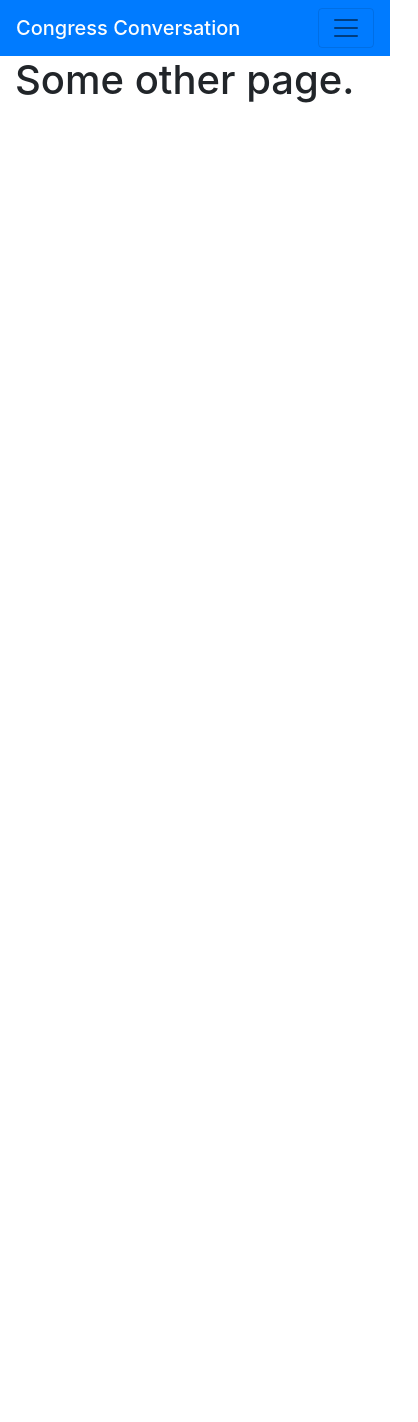
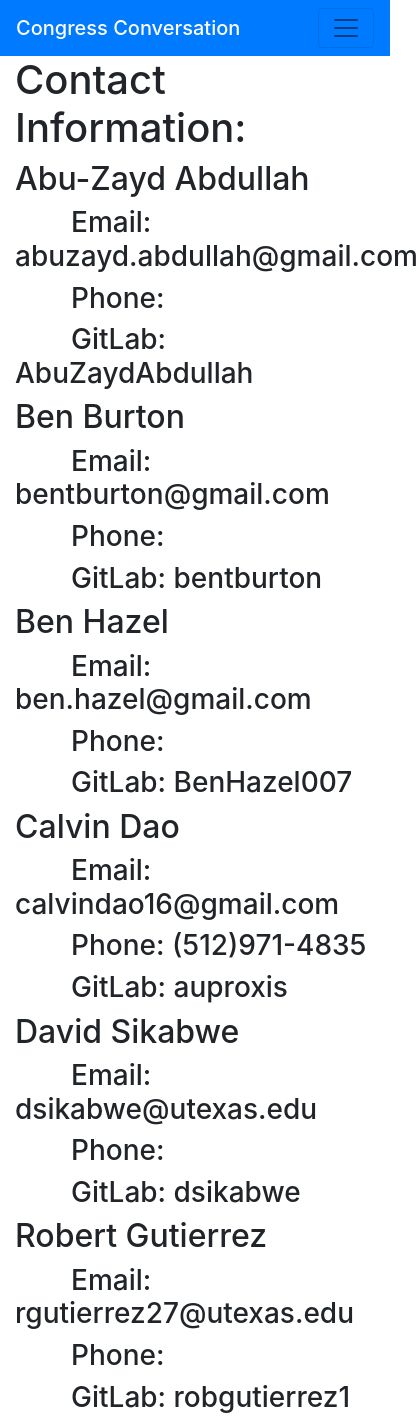
Before and after one commit to Abu-ZaydAbdullah/congressandme, a React (Create React App) app: page /contact in a window 390 px wide. Shown: the whole page, 418 px wide, since content can reach past the window. Before the commit the page ends 844 px from the top, so only its background shows below. Built offline with nearby package versions, Linux system fonts and the light colour scheme.

Commit message:
did contacts page, minus phone numbers

```diff
--- a/src/Contact.js
+++ b/src/Contact.js
@@ -2,6 +2,42 @@ import React from 'react'
 
 export const Contact = () => (
   <div>
-  <h1>Some other page.</h1>
+  <h1>Contact Information:</h1>
+    <div>
+      <h2>Abu-Zayd Abdullah</h2>
+        <h3>&ensp;&ensp;&ensp;&ensp;Email: abuzayd.abdullah@gmail.com</h3>
+        <h3>&ensp;&ensp;&ensp;&ensp;Phone: </h3>
+        <h3>&ensp;&ensp;&ensp;&ensp;GitLab: AbuZaydAbdullah</h3>
+    </div>
+    <div>
+      <h2>Ben Burton</h2>
+        <h3>&ensp;&ensp;&ensp;&ensp;Email: bentburton@gmail.com</h3>
+        <h3>&ensp;&ensp;&ensp;&ensp;Phone: </h3>
+        <h3>&ensp;&ensp;&ensp;&ensp;GitLab: bentburton</h3>
+    </div>
+    <div>
+      <h2>Ben Hazel</h2>
+        <h3>&ensp;&ensp;&ensp;&ensp;Email: ben.hazel@gmail.com</h3>
+        <h3>&ensp;&ensp;&ensp;&ensp;Phone: </h3>
+        <h3>&ensp;&ensp;&ensp;&ensp;GitLab: BenHazel007</h3>
+    </div>
+    <div>
+      <h2>Calvin Dao</h2>
+        <h3>&ensp;&ensp;&ensp;&ensp;Email: calvindao16@gmail.com</h3>
+        <h3>&ensp;&ensp;&ensp;&ensp;Phone: (512)971-4835</h3>
+        <h3>&ensp;&ensp;&ensp;&ensp;GitLab: auproxis</h3>
+    </div>
+    <div>
+      <h2>David Sikabwe</h2>
+        <h3>&ensp;&ensp;&ensp;&ensp;Email: dsikabwe@utexas.edu</h3>
+        <h3>&ensp;&ensp;&ensp;&ensp;Phone: </h3>
+        <h3>&ensp;&ensp;&ensp;&ensp;GitLab: dsikabwe</h3>
+    </div>
+    <div>
+      <h2>Robert Gutierrez</h2>
+        <h3>&ensp;&ensp;&ensp;&ensp;Email: rgutierrez27@utexas.edu</h3>
+        <h3>&ensp;&ensp;&ensp;&ensp;Phone: </h3>
+        <h3>&ensp;&ensp;&ensp;&ensp;GitLab: robgutierrez1</h3>
+    </div>
   </div>
 )
```
Also changed, not shown: 1 other file (tests, documents, lock files or other folders).
